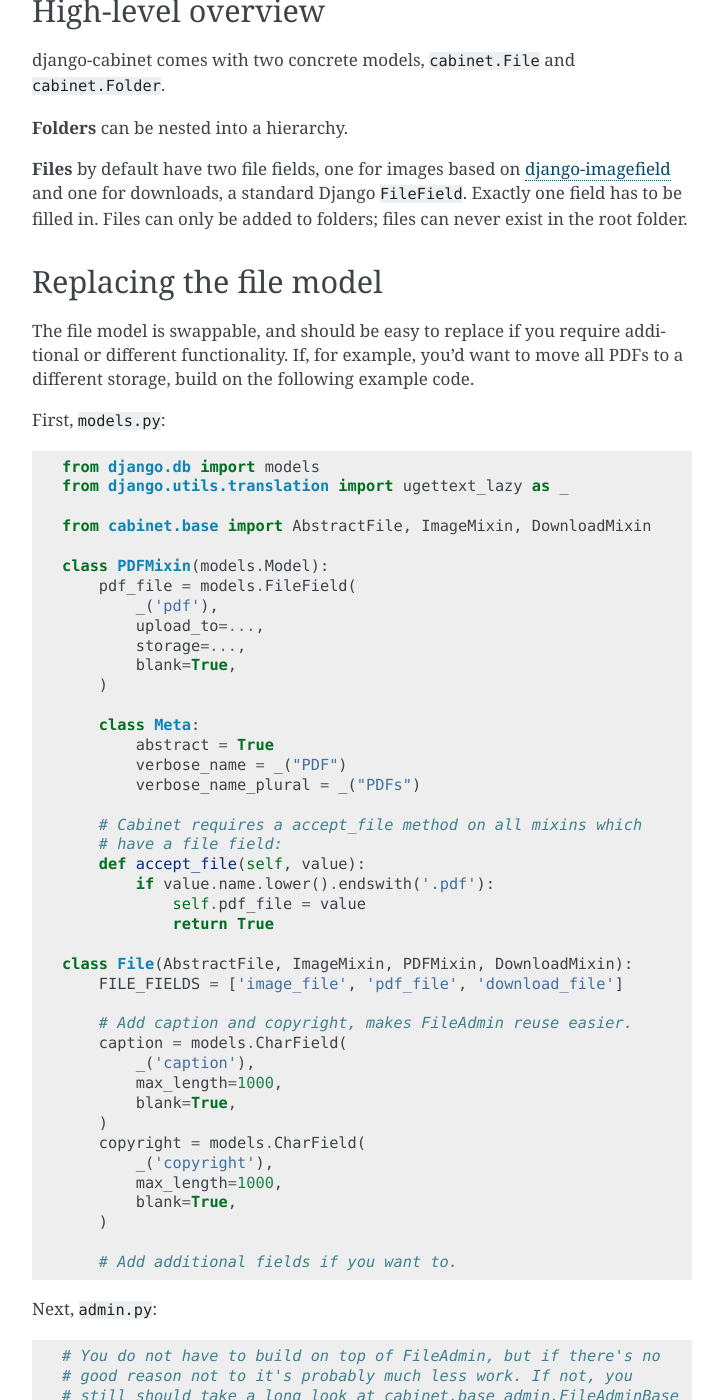
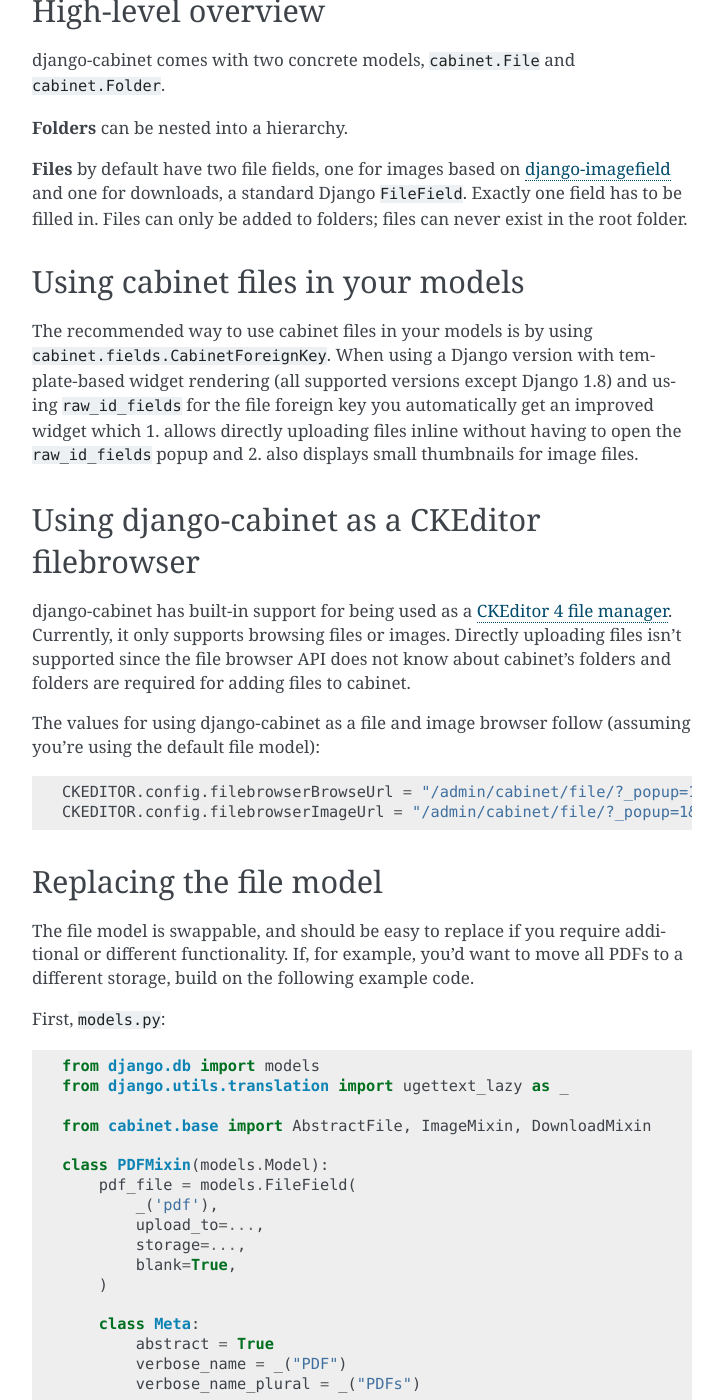
Before and after one commit to feincms/django-cabinet, a Sphinx documentation site: the page built from docs/index.rst, in a window 1280 px wide and 1400 px high, scrolled down 2475 px. Shown: the whole window, without its empty margins (388-1111 px from the left). Built offline with Sphinx 7.4.7, drawn with Linux system fonts in a browser that asks for light colours; the version number could not be read and is left out; some of the changed text lies outside the part shown.

Commit message:
Reorder docs and mention CabinetForeignKey

```diff
--- a/docs/index.rst
+++ b/docs/index.rst
@@ -50,6 +50,37 @@
 django-imagefield_ and one for downloads, a standard Django
 ``FileField``. Exactly one field has to be filled in. Files can only be
 added to folders; files can never exist in the root folder.
+
+
+Using cabinet files in your models
+==================================
+
+The recommended way to use cabinet files in your models is by using
+``cabinet.fields.CabinetForeignKey``. When using a Django version with
+template-based widget rendering (all supported versions except Django
+1.8) and using ``raw_id_fields`` for the file foreign key you
+automatically get an improved widget which 1. allows directly uploading
+files inline without having to open the ``raw_id_fields`` popup and 2.
+also displays small thumbnails for image files.
+
+
+Using django-cabinet as a CKEditor filebrowser
+==============================================
+
+django-cabinet has built-in support for being used as a `CKEditor 4 file
+manager
+<https://ckeditor.com/docs/ckeditor4/latest/guide/dev_file_browse_upload.html>`__.
+Currently, it only supports browsing files or images. Directly uploading
+files isn't supported since the file browser API does not know about
+cabinet's folders and folders are required for adding files to cabinet.
+
+The values for using django-cabinet as a file and image browser follow
+(assuming you're using the default file model):
+
+.. code-block:: javascript
+
+    CKEDITOR.config.filebrowserBrowseUrl = "/admin/cabinet/file/?_popup=1";
+    CKEDITOR.config.filebrowserImageUrl = "/admin/cabinet/file/?_popup=1&file_type=image_file";
 
 
 Replacing the file model
@@ -130,25 +161,6 @@
 makemigrations`` and ``./manage.py migrate``.
 
 
-Using django-cabinet as a CKEditor filebrowser
-==============================================
-
-django-cabinet has built-in support for being used as a `CKEditor 4 file
-manager
-<https://ckeditor.com/docs/ckeditor4/latest/guide/dev_file_browse_upload.html>`__.
-Currently, it only supports browsing files or images. Directly uploading
-files isn't supported since the file browser API does not know about
-cabinet's folders and folders are required for adding files to cabinet.
-
-The values for using django-cabinet as a file and image browser follow
-(assuming you're using the default file model):
-
-.. code-block:: javascript
-
-    CKEDITOR.config.filebrowserBrowseUrl = "/admin/cabinet/file/?_popup=1";
-    CKEDITOR.config.filebrowserImageUrl = "/admin/cabinet/file/?_popup=1&file_type=image_file";
-
-
 .. include:: ../CHANGELOG.rst
 
 .. _django-imagefield: https://django-imagefield.readthedocs.io/
```
